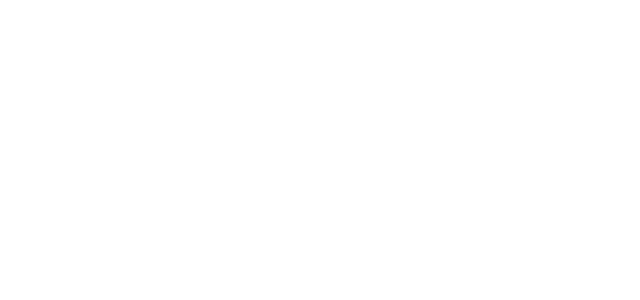
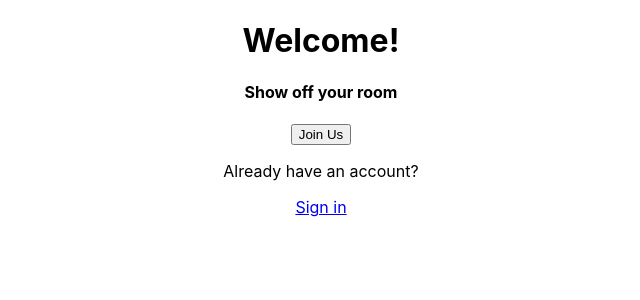
Before and after one commit to sirkittles/Haven, a React (Create React App) app in the folder client/: page / in a window 1280 px wide. Shown: the top 300 px of the page, without its empty margins (319-959 px from the left). Built offline with nearby package versions, Linux system fonts and the light colour scheme.

Commit message:
routed to landingpage in app.js

```diff
--- a/client/src/App.js
+++ b/client/src/App.js
@@ -1,11 +1,16 @@
 import React from 'react';
 import { Route, Switch } from 'react-router-dom';
 import './App.css';
+import LandingPage from './screens/landing-page/LandingPage';
 
 function App() {
   return (
     <div className="App">
-
+      <Switch>
+        <Route exact path='/'>
+          <LandingPage />
+        </Route>
+      </Switch>
     </div>
   );
 }
```
